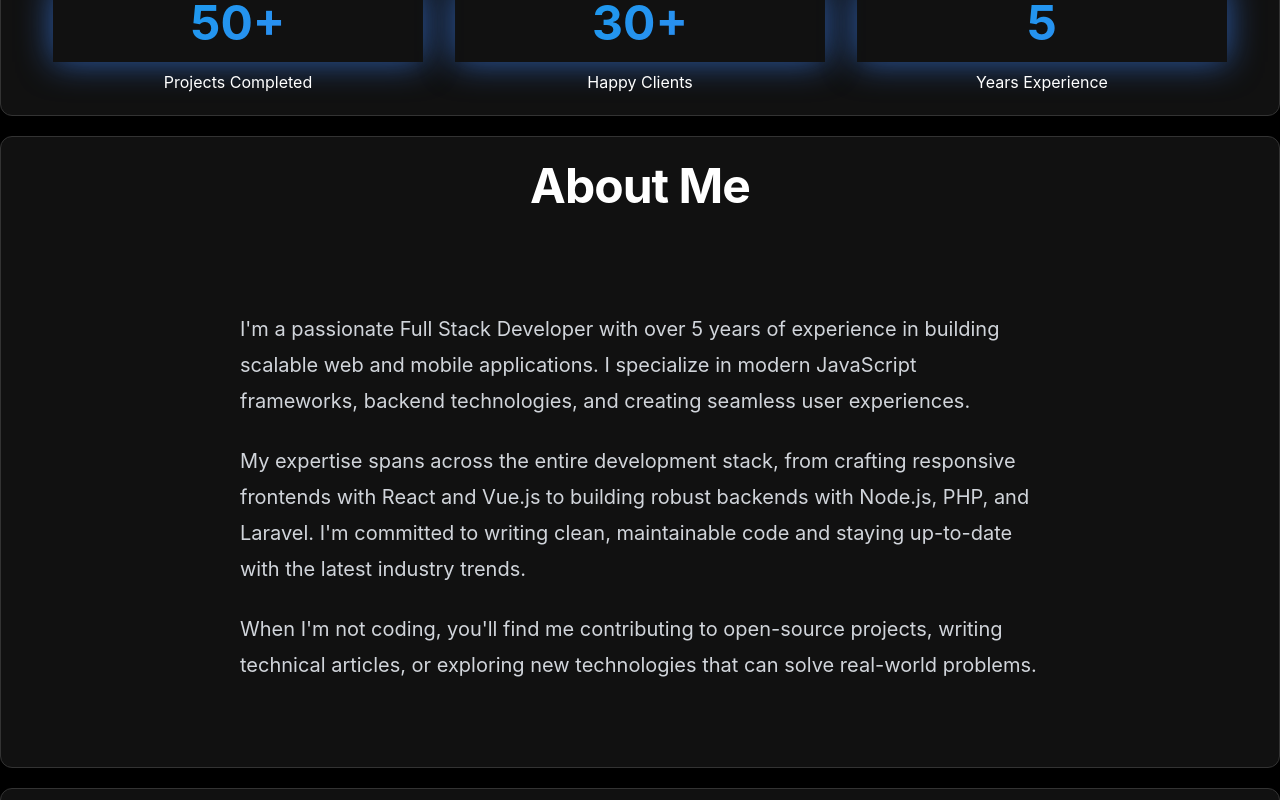
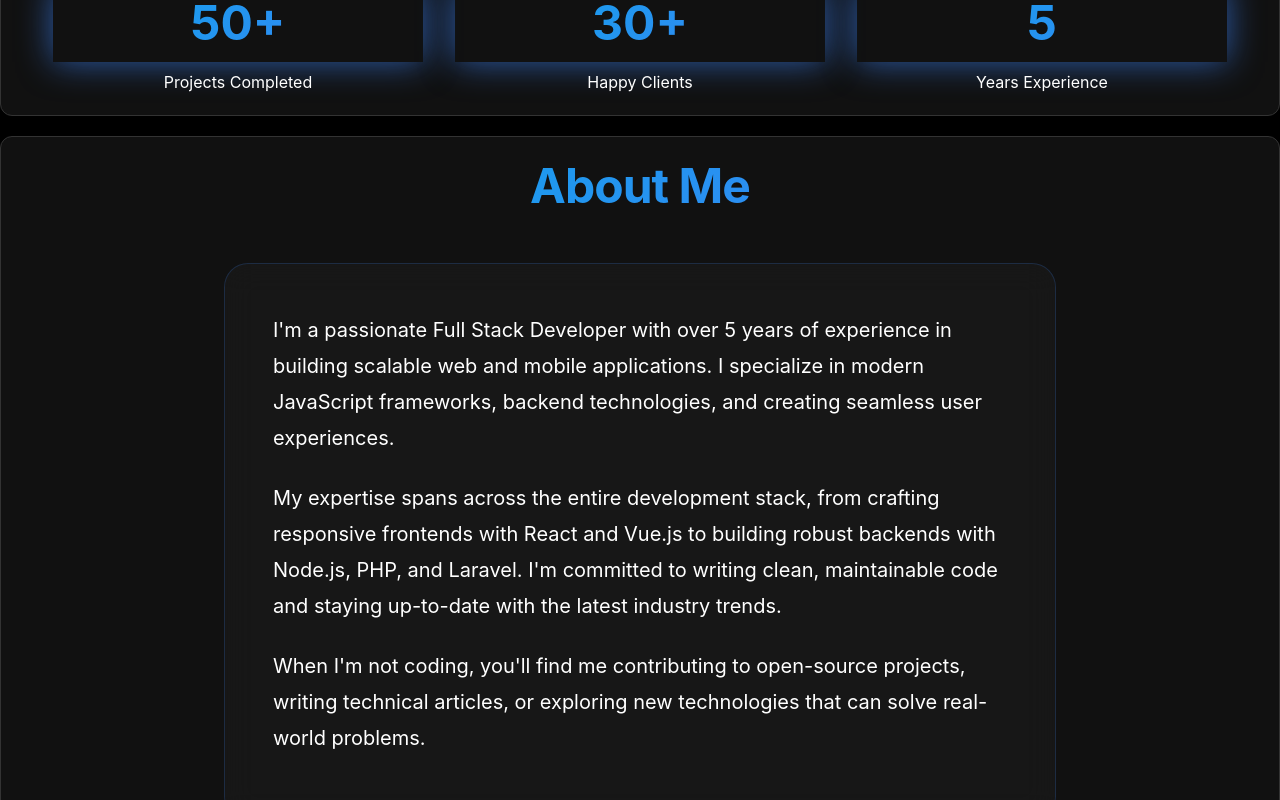
Before and after one commit to mbayajames/portfolio-project, a React (Create React App) app: page / in a window 1280 px wide. Shown: the part 940-1740 px from the top of the page. Built offline with nearby package versions, Linux system fonts and the light colour scheme.

Commit message:
Update About component with improved content and styling

```diff
--- a/src/components/sections/About.js
+++ b/src/components/sections/About.js
@@ -1,30 +1,66 @@
-import React from 'react';
+import React, { useEffect, useRef } from 'react';
 
 const About = () => {
+  const sectionRef = useRef(null);
+  const headingRef = useRef(null);
+  const contentRef = useRef(null);
+
+  useEffect(() => {
+    const section = sectionRef.current;
+    const heading = headingRef.current;
+    const content = contentRef.current;
+
+    const observer = new IntersectionObserver(
+      (entries) => {
+        entries.forEach((entry) => {
+          if (entry.isIntersecting) {
+            entry.target.classList.add('animate-on-scroll', 'visible');
+            observer.unobserve(entry.target);
+          }
+        });
+      },
+      { threshold: 0.2 }
+    );
+
+    if (section) observer.observe(section);
+    if (heading) observer.observe(heading);
+    if (content) observer.observe(content);
+
+    return () => {
+      if (section) observer.unobserve(section);
+      if (heading) observer.unobserve(heading);
+      if (content) observer.unobserve(content);
+    };
+  }, []);
+
   return (
-    <section id="about" className="py-20 px-6">
-      <div className="max-w-4xl mx-auto">
-        <h2 className="text-5xl font-bold text-center mb-12">
-          <span className="bg-gradient-to-r from-cyan-400 to-purple-400 bg-clip-text text-transparent">
-            About Me
-          </span>
+    <section id="about" className="section py-20 px-6" ref={sectionRef}>
+      <div className="container max-w-4xl mx-auto">
+        <h2
+          className="text-5xl font-bold text-center mb-12 gradient-text-blue animate-fadeInUp"
+          ref={headingRef}
+        >
+          About Me
         </h2>
 
-        <div className="bg-slate-800/50 backdrop-blur-sm rounded-2xl p-8 md:p-12">
-          <p className="text-xl text-gray-300 leading-relaxed mb-6">
+        <div
+          className="card glass rounded-2xl p-8 md:p-12 animate-slideInFromBottom delay-200"
+          ref={contentRef}
+        >
+          <p className="text-xl text-gray-200 leading-relaxed mb-6 stagger-item">
             I'm a passionate Full Stack Developer with over 5 years of experience in building
             scalable web and mobile applications. I specialize in modern JavaScript frameworks,
             backend technologies, and creating seamless user experiences.
           </p>
 
-          <p className="text-xl text-gray-300 leading-relaxed mb-6">
+          <p className="text-xl text-gray-200 leading-relaxed mb-6 stagger-item delay-300">
             My expertise spans across the entire development stack, from crafting responsive
             frontends with React and Vue.js to building robust backends with Node.js, PHP, and Laravel.
             I'm committed to writing clean, maintainable code and staying up-to-date with the latest
             industry trends.
           </p>
 
-          <p className="text-xl text-gray-300 leading-relaxed">
+          <p className="text-xl text-gray-200 leading-relaxed stagger-item delay-500">
             When I'm not coding, you'll find me contributing to open-source projects, writing
             technical articles, or exploring new technologies that can solve real-world problems.
           </p>
```
